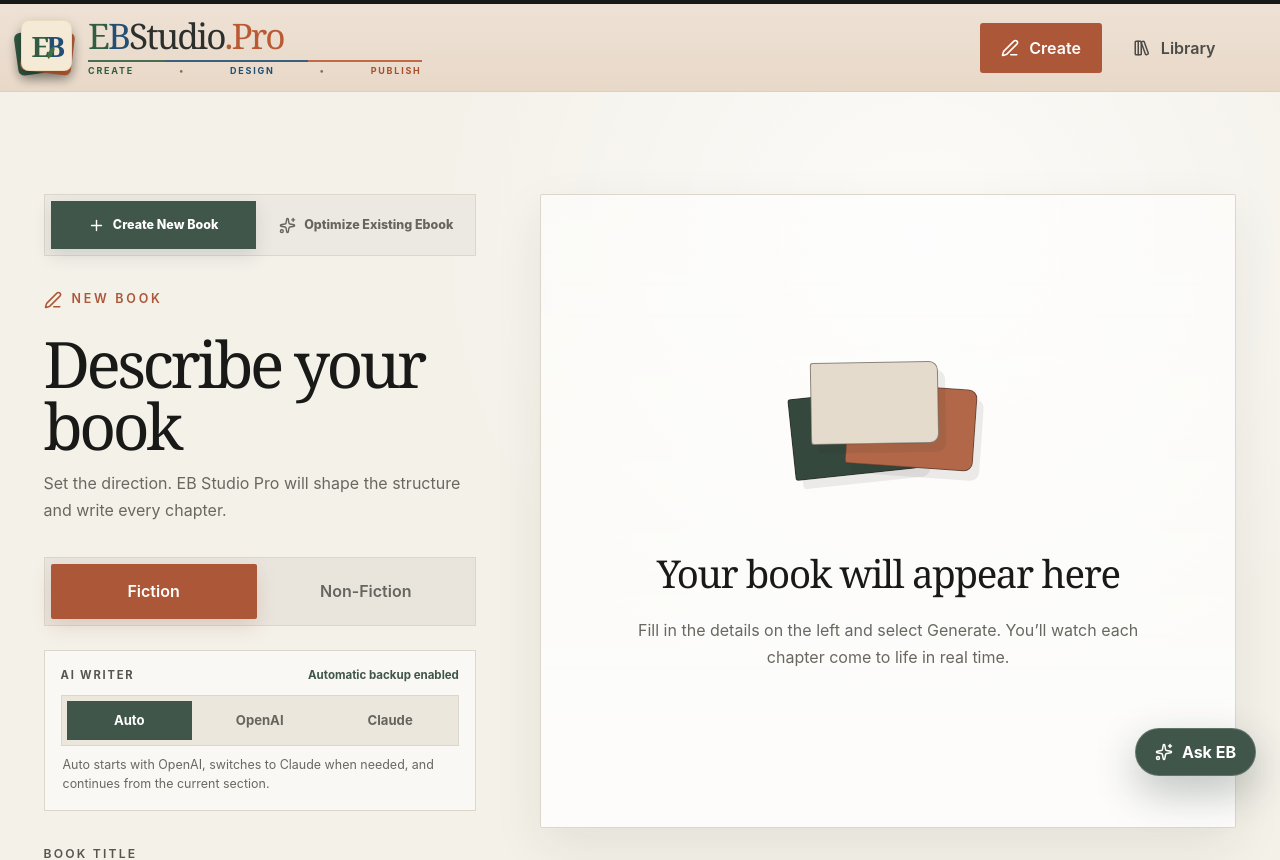
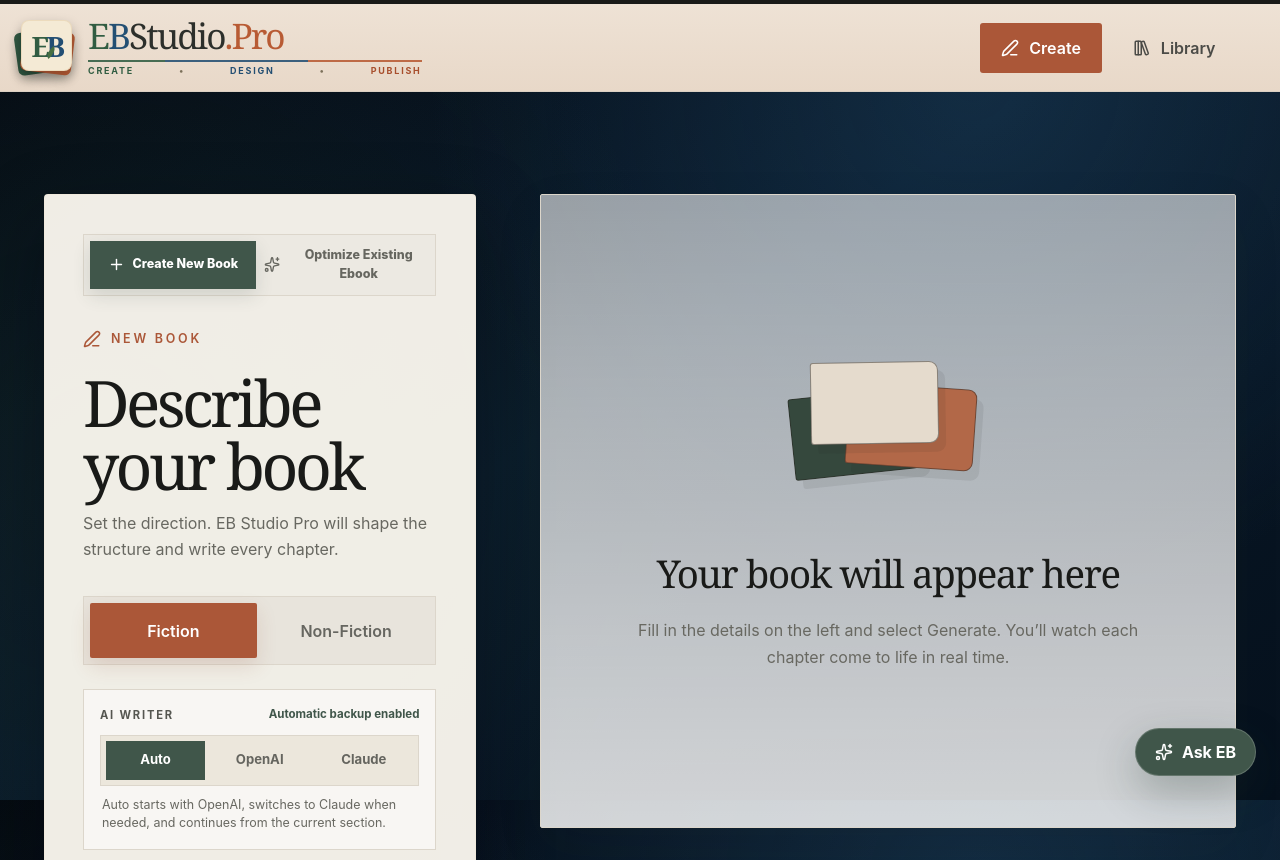
Before and after one commit to SulongUragon/ebstudio.pro, a Next.js app: page / in a window 1280 px wide. Shown: the top 860 px of the page. Built offline with nearby package versions, Linux system fonts and the light colour scheme.

Commit message:
Add deep blue-black app background

```diff
--- a/app/globals.css
+++ b/app/globals.css
@@ -10,6 +10,9 @@
   --rust: #ab5738;
   --rust-dark: #8f442b;
   --sage: #40564a;
+  --app-blue-black: #06111d;
+  --app-blue-black-deep: #030810;
+  --app-blue-surface: #0a1b2b;
   --shadow: 0 18px 50px rgba(44, 35, 27, 0.08);
 }
 
@@ -21,7 +24,7 @@
   min-height: 100%;
   overflow-x: hidden;
   overflow-y: auto;
-  background: var(--paper);
+  background: var(--app-blue-black-deep);
   -webkit-overflow-scrolling: touch;
 }
 
@@ -32,8 +35,10 @@
   overflow-x: hidden;
   overflow-y: visible;
   background:
-    radial-gradient(circle at 72% 12%, rgba(255, 255, 255, 0.75), transparent 31rem),
-    var(--paper);
+    radial-gradient(circle at 76% 10%, rgba(35, 79, 115, 0.34), transparent 34rem),
+    radial-gradient(circle at 8% 58%, rgba(49, 93, 66, 0.16), transparent 38rem),
+    linear-gradient(145deg, var(--app-blue-black-deep) 0%, var(--app-blue-surface) 48%, var(--app-blue-black) 100%);
+  background-attachment: fixed;
   color: var(--ink);
   font-family: var(--font-geist-sans), Arial, sans-serif;
 }
@@ -311,6 +316,11 @@
 
 .form-column {
   min-width: 0;
+  padding: clamp(26px, 3vw, 48px);
+  border: 1px solid rgba(235, 218, 187, 0.22);
+  border-radius: 4px;
+  background: rgba(248, 245, 237, 0.97);
+  box-shadow: 0 28px 72px rgba(0, 5, 12, 0.38);
 }
 
 .eyebrow {
@@ -1648,6 +1658,15 @@
   line-height: 1.7;
 }
 
+.library-view > div:first-child {
+  max-width: 880px;
+  padding: clamp(26px, 3vw, 46px);
+  border: 1px solid rgba(235, 218, 187, 0.22);
+  border-radius: 4px;
+  background: rgba(248, 245, 237, 0.97);
+  box-shadow: 0 24px 64px rgba(0, 5, 12, 0.34);
+}
+
 .library-empty {
   display: grid;
   min-height: 420px;
@@ -2240,6 +2259,14 @@
     gap: 38px;
     width: min(100% - 28px, 820px);
     padding-top: 42px;
+  }
+
+  .form-column {
+    padding: 22px 18px;
+  }
+
+  .library-view > div:first-child {
+    padding: 22px 18px;
   }
 
   .ai-brief-helper {
```
